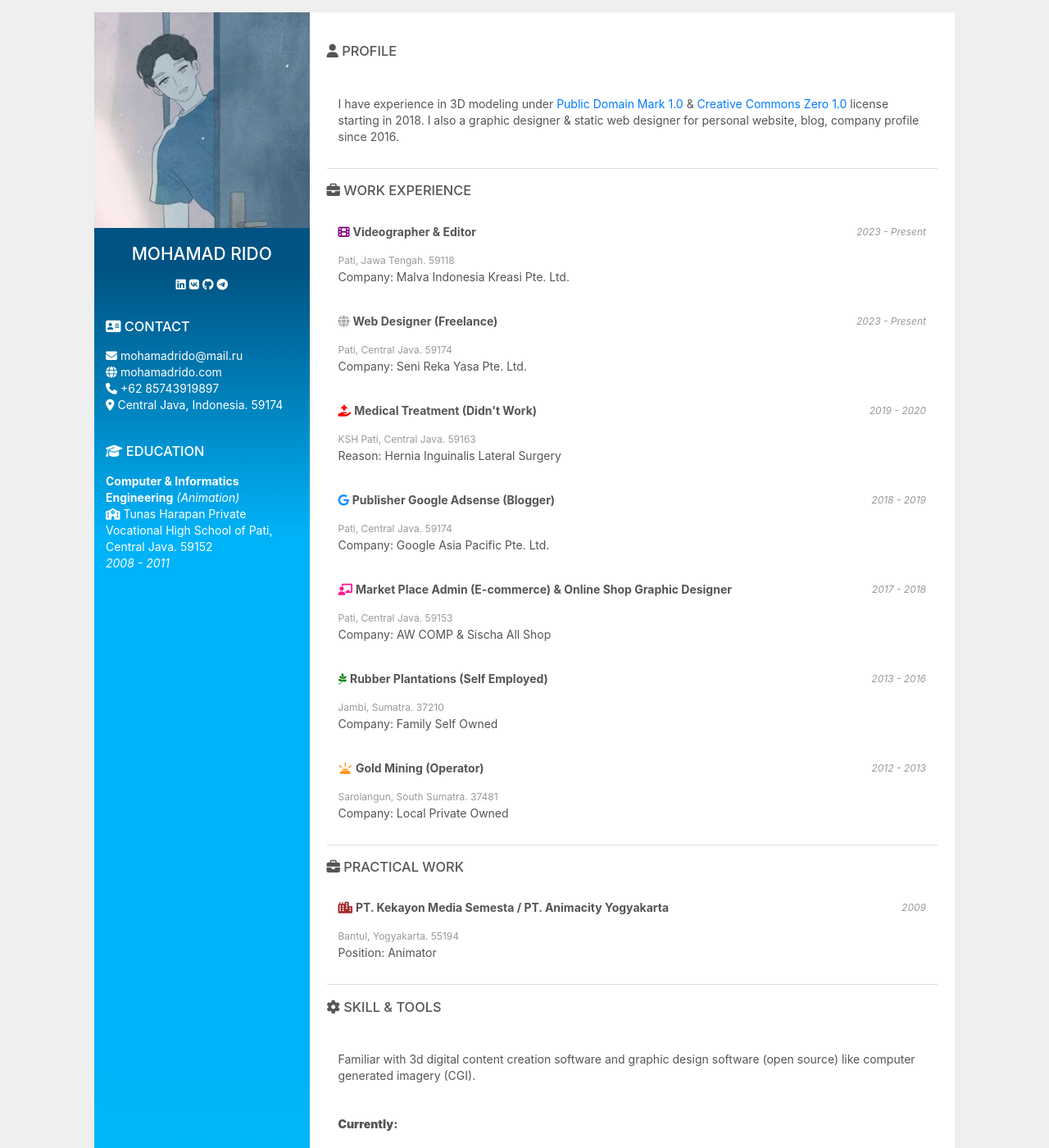
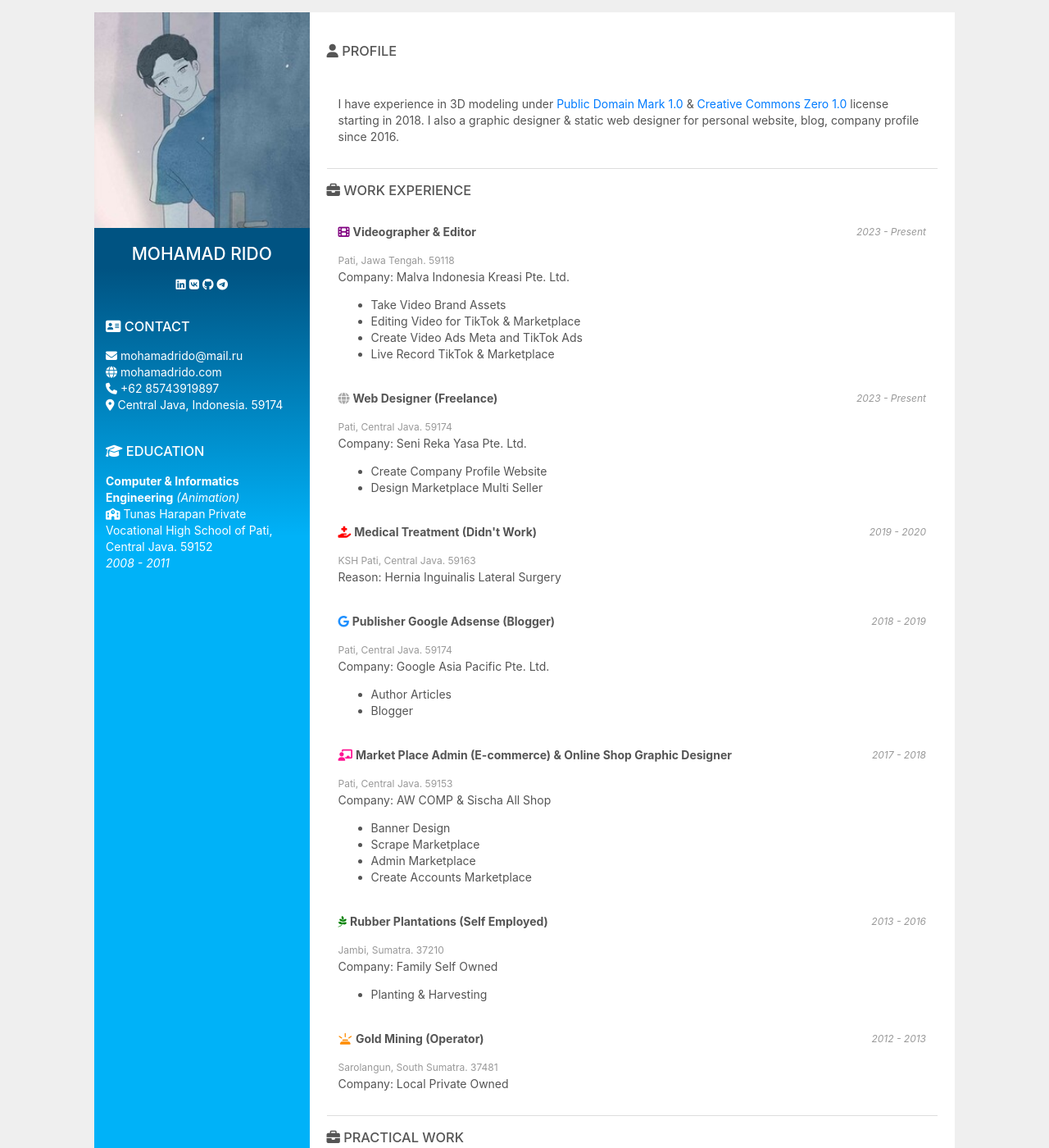
Before and after one commit to j5sacolasembalagens-pixel/xkhujztrbowverbtqv9mmmgnutuqjjakzdfafbwww, a Jekyll site: the page built from index.html, in a window 1280 px wide and 1400 px high. Shown: the whole window at 82% size. Built offline with Jekyll 4.4.1, drawn with Linux system fonts in a browser that asks for light colours; nearby versions of some CDN libraries.

Commit message:
Update index.html

```diff
--- a/index.html
+++ b/index.html
@@ -50,6 +50,12 @@
     </div>
     <p><span class="span">Pati, Jawa Tengah. 59118</span><br/>
     Company: Malva Indonesia Kreasi Pte. Ltd.</p>
+      <ul class="l">
+      <li>Take Video Brand Assets</li>
+      <li>Editing Video for TikTok & Marketplace</li>
+      <li>Create Video Ads Meta and TikTok Ads</li>
+      <li>Live Record TikTok & Marketplace</li>
+      </ul>
     <br/>
     <i class="fa fa-globe" style="color:darkgrey;"></i> <b>Web Designer (Freelance)</b>
     <div class="container-right">
@@ -57,6 +63,10 @@
     </div>
     <p><span class="span">Pati, Central Java. 59174</span><br/>
     Company: Seni Reka Yasa  Pte. Ltd.</p>
+      <ul class="l">
+      <li>Create Company Profile Website</li>
+      <li>Design Marketplace Multi Seller</li>
+      </ul>
     <br/>
     <i class="fa-solid fa-hand-holding-medical" style="color:red;"></i> <b>Medical Treatment (Didn't Work)</b>
     <div class="container-right">
@@ -71,6 +81,10 @@
     </div>
     <p><span class="span">Pati, Central Java. 59174</span><br/>
     Company: Google Asia Pacific Pte. Ltd.</p>
+      <ul class="l">
+      <li>Author Articles</li>
+      <li>Blogger</li>
+      </ul>
     <br/>
     <i class="fa-solid fa-chalkboard-user" style="color:deeppink;"></i> <b>Market Place Admin (E-commerce) & Online Shop Graphic Designer</b>
     <div class="container-right">
@@ -78,6 +92,12 @@
     </div>
     <p><span class="span">Pati, Central Java. 59153</span><br/>
     Company: <span class="s-p" title="AW COMP & Sischa All Shop" rel="nofollow"></span></p>
+      <ul class="l">
+      <li>Banner Design</li>
+      <li>Scrape Marketplace</li>
+      <li>Admin Marketplace</li>
+      <li>Create Accounts Marketplace</li>
+      </ul>
     <br/>
     <i class="fa-brands fa-pagelines" style="color:green;"></i> <b>Rubber Plantations (Self Employed)</b>
     <div class="container-right">
@@ -85,6 +105,9 @@
     </div>
     <p><span class="span">Jambi, Sumatra. 37210</span><br/>
     Company: Family Self Owned</p>
+      <ul class="l">
+      <li>Planting & Harvesting</li>
+      </ul>
     <br/>
     <i class="fa-solid fa-land-mine-on" style="color:darkorange;"></i> <b>Gold Mining (Operator)</b>
     <div class="container-right">
```
